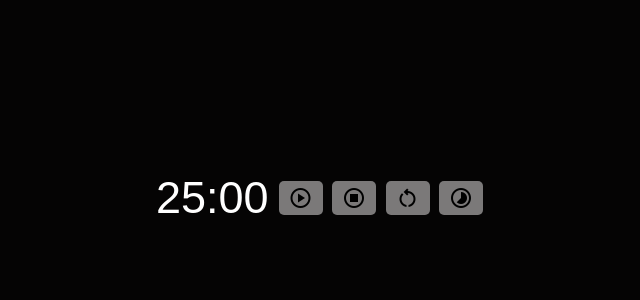
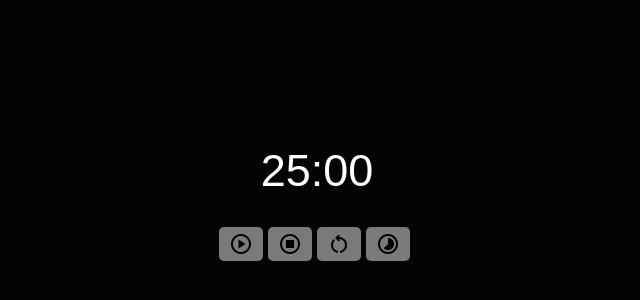
Before and after one commit to natekdg/chrona, a plain HTML site: page chrona-main/chrona-timer-main.html in a window 1280 px wide. Shown: the part 202-502 px from the top of the page, without its empty margins (323-963 px from the left). Drawn offline with nearby package versions, Linux system fonts and the light colour scheme; a web font is replaced by a local one.

Commit message:
improved chrona css design
* fixed the alignment issue with the buttons and time countdown
* fixed the dropdown for the timer options
* added centering for the main file timer

```diff
--- a/chrona-main/chrona-timer-design.css
+++ b/chrona-main/chrona-timer-design.css
@@ -8,13 +8,15 @@ body, html {
     display: flex;
     justify-content: center;
     align-items: center;
+    flex-direction: column; /* this aligns children (timer and buttons) vertically */
     font-family: 'Chivo', sans-serif;
     background-color: #050404;
-    scroll-behavior: smooth;
-    user-select: none;
 }
 
-#chiru-pomodoro {
+#chrona-pomodoro, #controls {
+    width: 100%; /* ensures full width */
+    display: flex;
+    justify-content: center; /* centers content horizontally */
     text-align: center;
 }
 
@@ -25,6 +27,7 @@ body, html {
     left: 50%;
     transform: translateX(-50%); /* center the drop */
     min-width: 160px;   /* set minimum width to 160 */
+    top: 60%;  /* put the drop down right below the buttons */
     margin-top: 5px; /* space between timer and dropdown */
     border-radius: 5px;
     z-index: 1000; /* make sure above content */
@@ -56,15 +59,16 @@ body, html {
     padding: 10px;
     border-radius: 5px;
     cursor: pointer;
-    user-select: none; /* Prevent text selection */
-    color: #ffffff; /* Light text color for contrast */
-    background-color: #33333300; /* Dark background for the timer */
+    user-select: none; /* prevent text selection */
+    color: #ffffff; /* light text color for contrast */
+    background-color: #33333300; /* dark background for the timer */
     font-family: 'Chivo', sans-serif;
-    font-size: 45px; /* Adjust as needed */
+    font-size: 45px; /* adjust as needed */
     top: 0;
+    margin-bottom: 20px;
 }
 
-/* General button styling */
+/* general button styling */
 #controls button {
     transition: background-color 0.3s ease, transform 0.3s ease, opacity 0.3s ease, font-size 0.3s ease;
     align-items: center;
@@ -72,10 +76,10 @@ body, html {
     border: none;
     border-radius: 5px;
     cursor: pointer;
-    margin-right: 5px; /* Space between buttons */
+    margin-right: 5px; /* space between buttons */
     user-select: none;
     display: inline-flex;
-    background-color: #7b7979; /* Light grey background */
+    background-color: #7b7979; /* light grey background */
   }
 
 /* Hover effect */
@@ -83,10 +87,10 @@ body, html {
     opacity: 0.9;
     transform: scale(1.05);
     background-color: #e0e0e0;
-    font-size: 24px; /* If you want to change font size on hover */
+    font-size: 24px; /* font size on the header */
   }
 
-/* Active/Focus effect */
+/* active/focus effect */
 #controls button:active, #controls button:focus {
     outline: none;
     box-shadow: 0 0 5px 2px rgba(0, 0, 0, 0.2);
```
